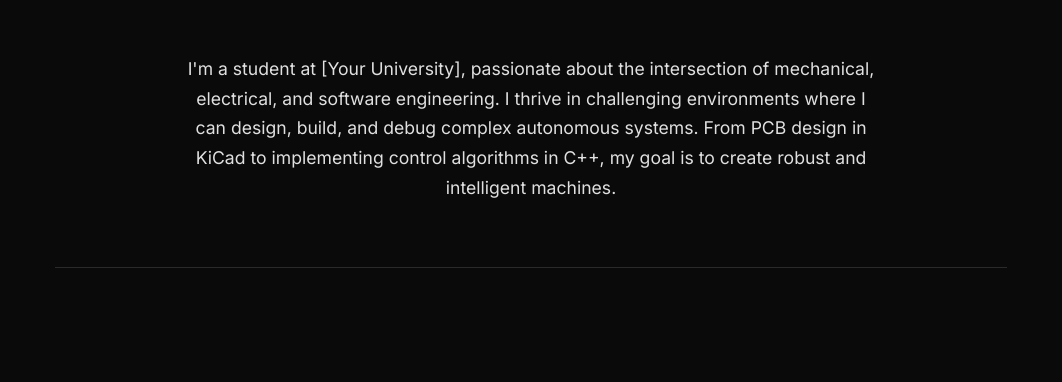
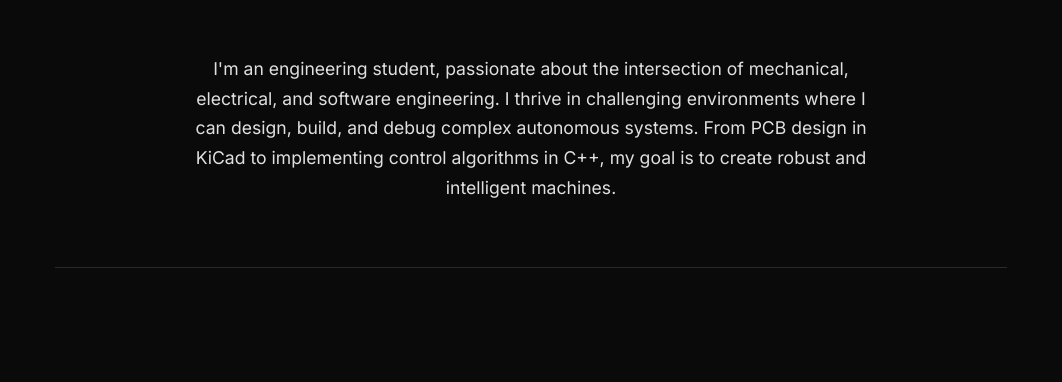
Before and after one commit to varolkan/Website-demo, a plain HTML site: page index.html in a window 1280 px wide. Shown: the part 697-1079 px from the top of the page, without its empty margins (109-1171 px from the left). Drawn offline with Linux system fonts and the light colour scheme.

Commit message:
Update index.html

```diff
--- a/index.html
+++ b/index.html
@@ -321,7 +321,7 @@
             <h2>01. About Me</h2>
             <!-- 📍 A QUICK BLURB ABOUT YOU. -->
             <p style="max-width: 700px; margin: 0 auto; text-align: center; font-size: 1.1rem;">
-                I'm a student at [Your University], passionate about the intersection of mechanical, electrical, and software engineering. I thrive in challenging environments where I can design, build, and debug complex autonomous systems. From PCB design in KiCad to implementing control algorithms in C++, my goal is to create robust and intelligent machines.
+                I'm an engineering student, passionate about the intersection of mechanical, electrical, and software engineering. I thrive in challenging environments where I can design, build, and debug complex autonomous systems. From PCB design in KiCad to implementing control algorithms in C++, my goal is to create robust and intelligent machines.
             </p>
         </section>
 
```
